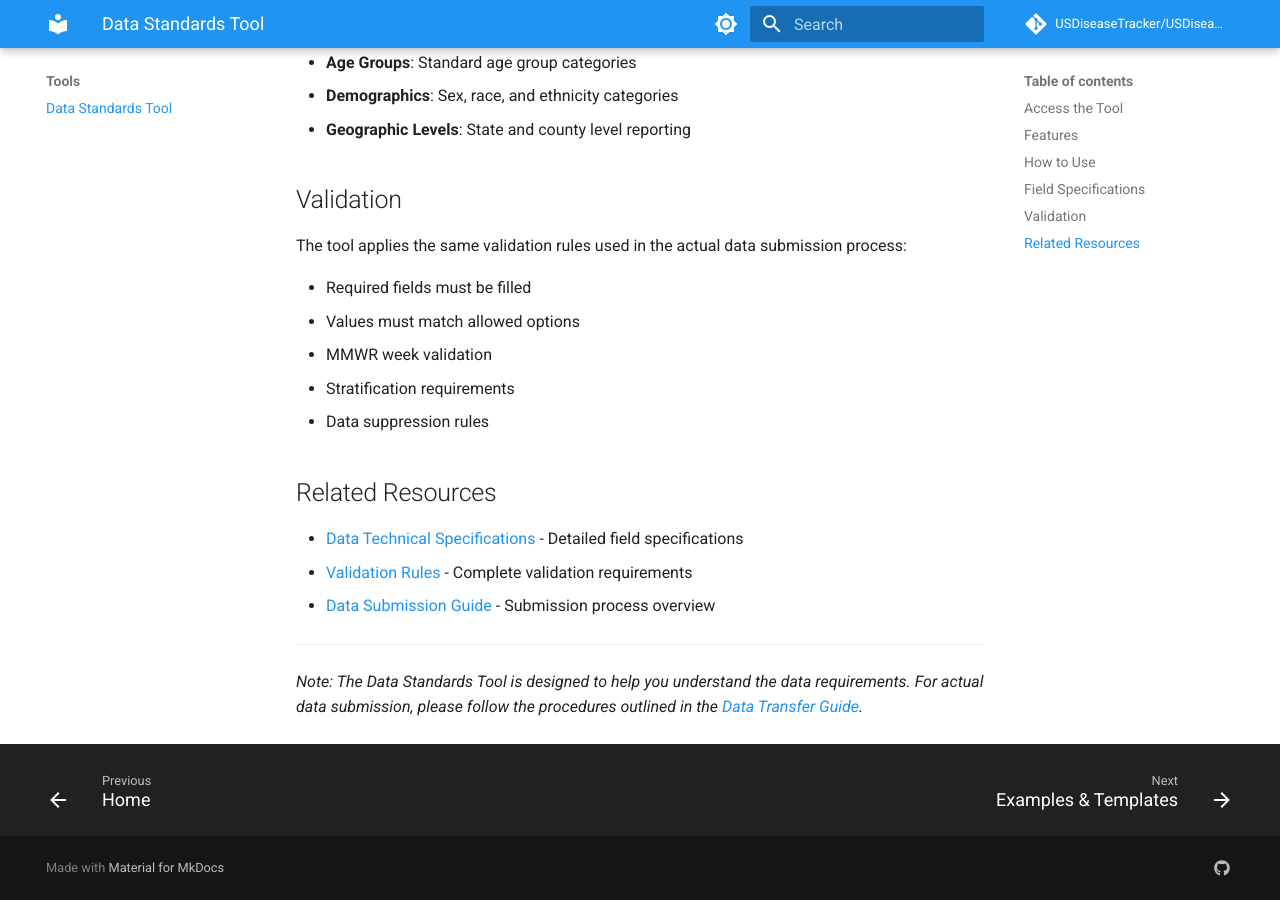
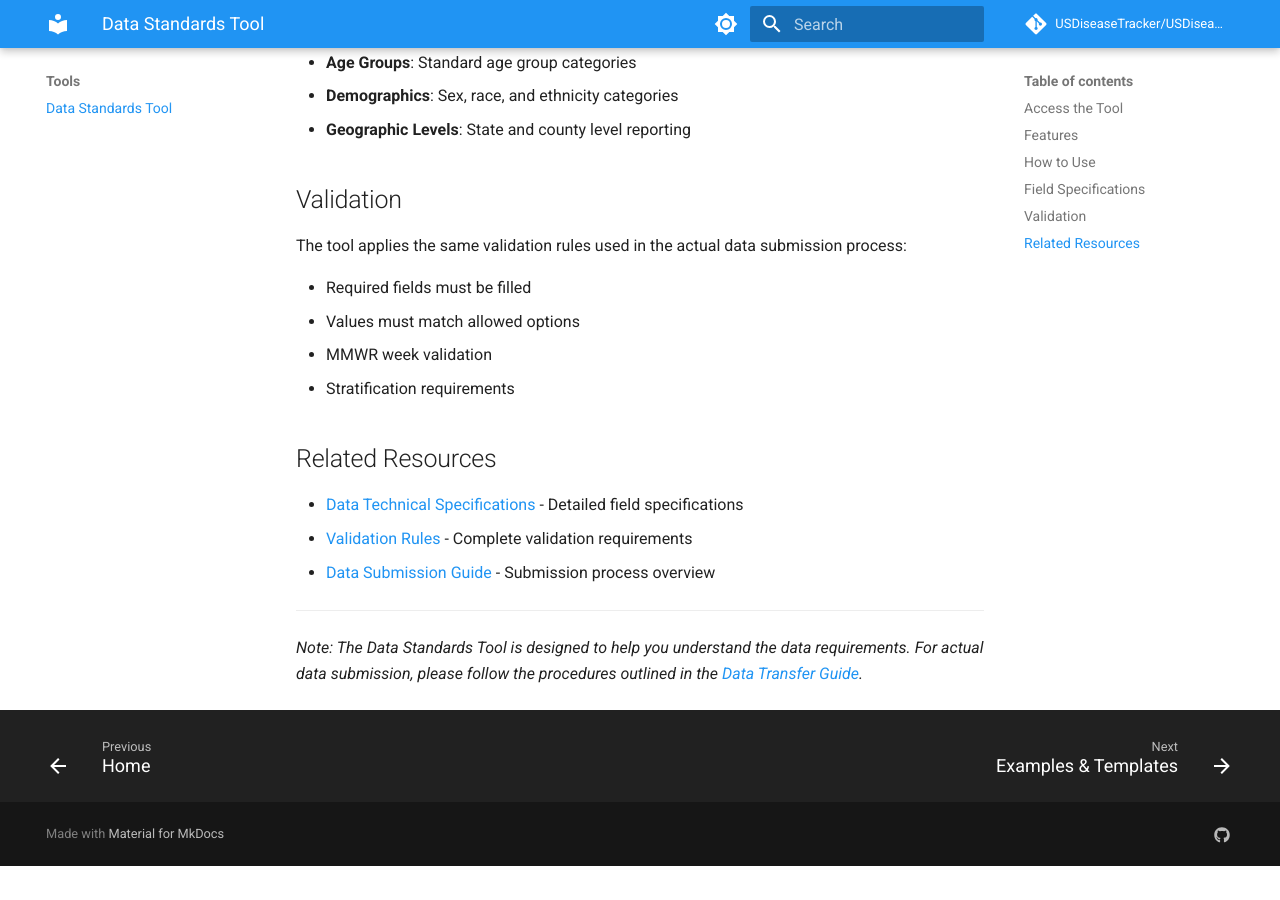
Before and after one commit to USDiseaseTracker/USDiseaseTracker-Docs, an MkDocs documentation site: the page built from docs/data-standards-tool.md, in a window 1280 px wide and 900 px high, scrolled down 1121 px. Built offline with MkDocs 1.6.1 and Material for MkDocs 9.7.7, drawn with Linux system fonts in a browser that asks for light colours; comment, search, counter and statistics services are not loaded; after the commit the page ends 1987 px from its top, so only the background shows below that.

Commit message:
Remove data suppression rules from standards
Removed data suppression rules from requirements.

```diff
--- a/docs/data-standards-tool.md
+++ b/docs/data-standards-tool.md
@@ -45,7 +45,6 @@ The tool applies the same validation rules used in the actual data submission pr
 - Values must match allowed options
 - MMWR week validation
 - Stratification requirements
-- Data suppression rules
 
 ## Related Resources
 
```
